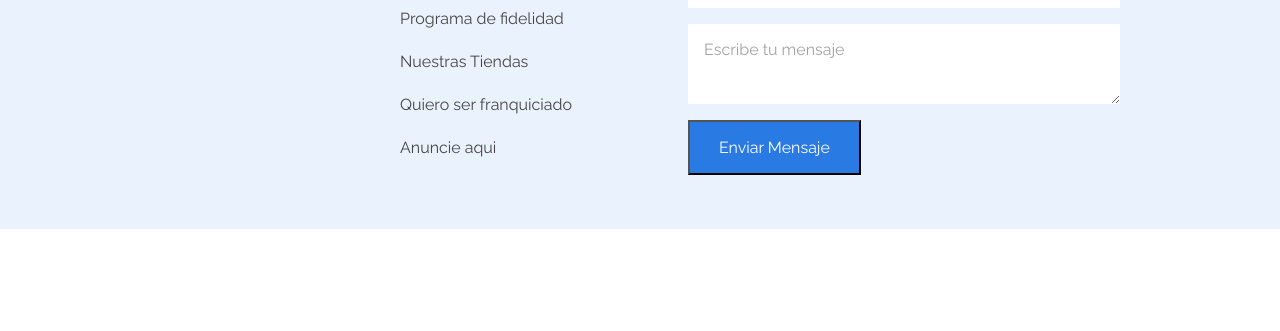
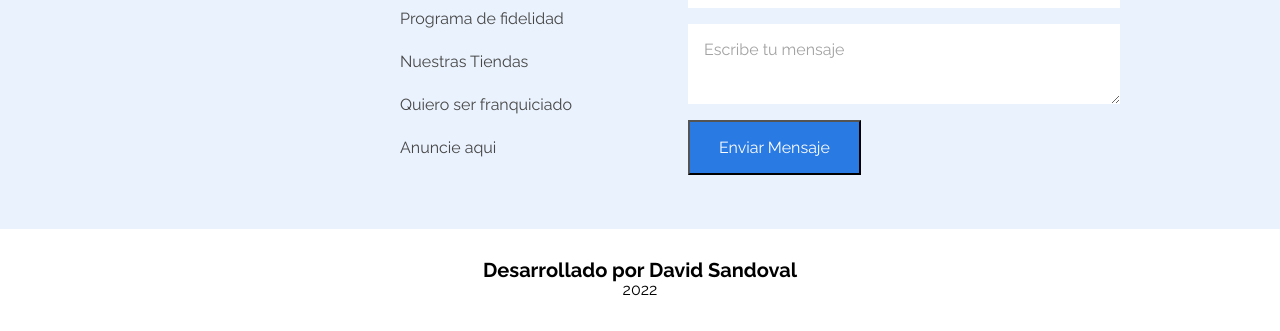
Before and after one commit to sandovaldavid/AluraGeek-sprint-02, a plain HTML site: page index.html in a window 1280 px wide. Shown: the part 1712-2043 px from the top of the page. Before the commit the page ends 1941 px from the top, so only its background shows below. Drawn offline with Linux system fonts and the light colour scheme; a script that the page names is missing.

Commit message:
agregamos la section footer y sus estilos

```diff
--- /dev/null
+++ b/css/footer.css
@@ -0,0 +1,10 @@
+.footer{
+    display: flex;
+    flex-wrap: wrap;
+    flex-direction: column;
+    align-items: center;
+    font-family: 'Raleway', sans-serif;
+    padding-top: 2rem;
+    padding-bottom: 2rem;
+    background: #FFFFFF;
+}
--- /dev/null
+++ b/css/footer/footer-texto.css
@@ -0,0 +1,7 @@
+.footer__texto{
+    font-style: normal;
+    font-weight: 500;
+    font-size: 16px;
+    line-height: 19px;
+    text-align: center;
+}
--- /dev/null
+++ b/css/footer/footer-titulo.css
@@ -0,0 +1,7 @@
+.footer__titulo{
+    font-style: normal;
+    font-size: 20px;
+    line-height: 19px;
+    text-align: center;
+    font-weight: bold;
+}
--- a/index.html
+++ b/index.html
@@ -37,6 +37,9 @@
     <link rel="stylesheet" href="css/rodapie/rodapie-imagen.css">
     <link rel="stylesheet" href="css/rodapie/rodapie-sobreNosotros.css">
     <link rel="stylesheet" href="css/rodapie/sobreNosotros.css">
+    <link rel="stylesheet" href="css/footer.css">
+    <link rel="stylesheet" href="css/footer/footer-texto.css">
+    <link rel="stylesheet" href="css/footer/footer-titulo.css">
 
 </head>
 <body>
@@ -213,6 +216,10 @@
             </form>
         </div>
     </section>
+    <footer class="footer container">
+        <h2 class="footer__titulo">Desarrollado por David Sandoval</h2>
+        <p class="footer__texto">2022</p>
+    </footer>
     <script src="js/animaciones/barra-buscar.js"></script>
 </body>
 </html>
```
